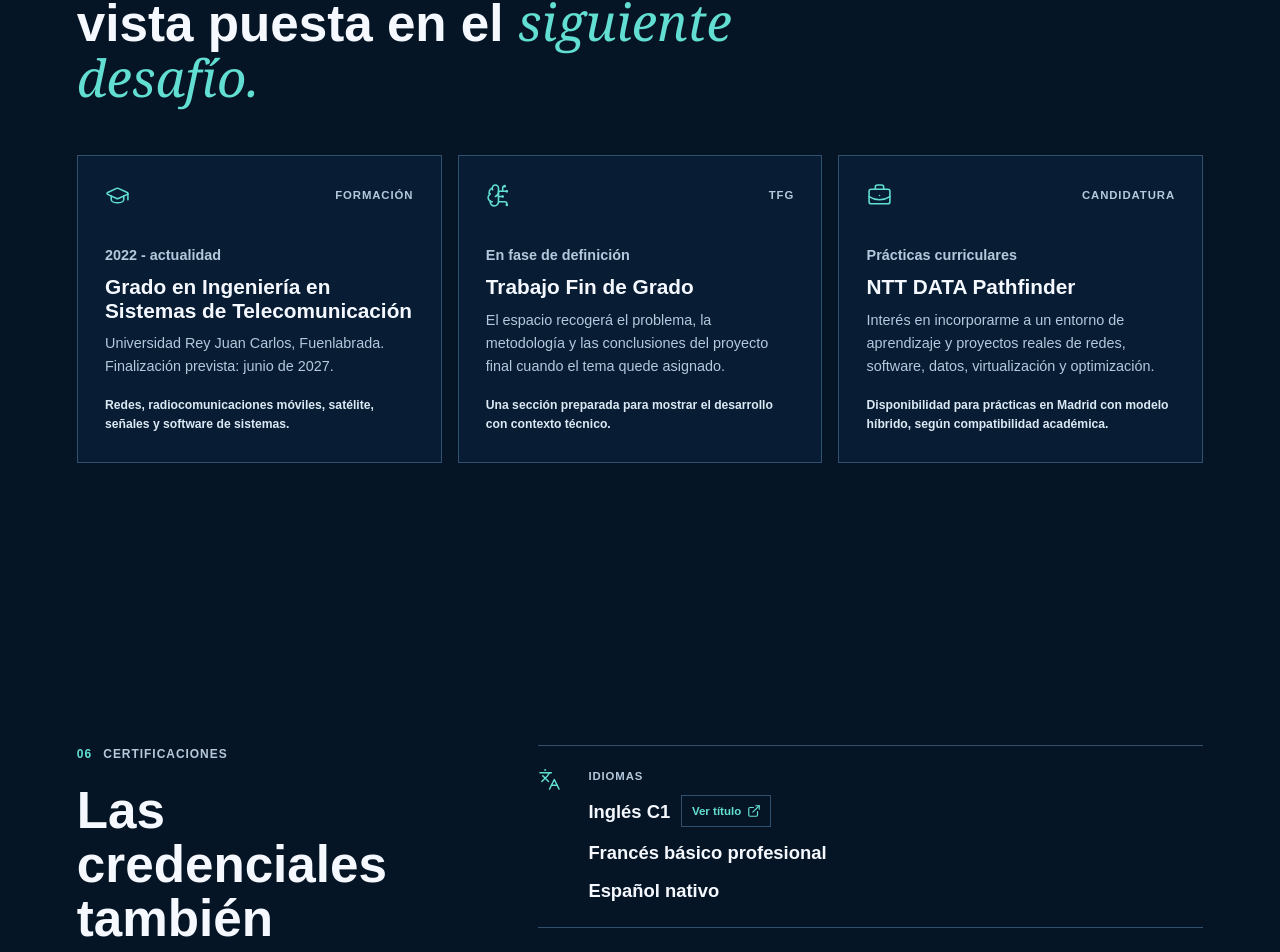
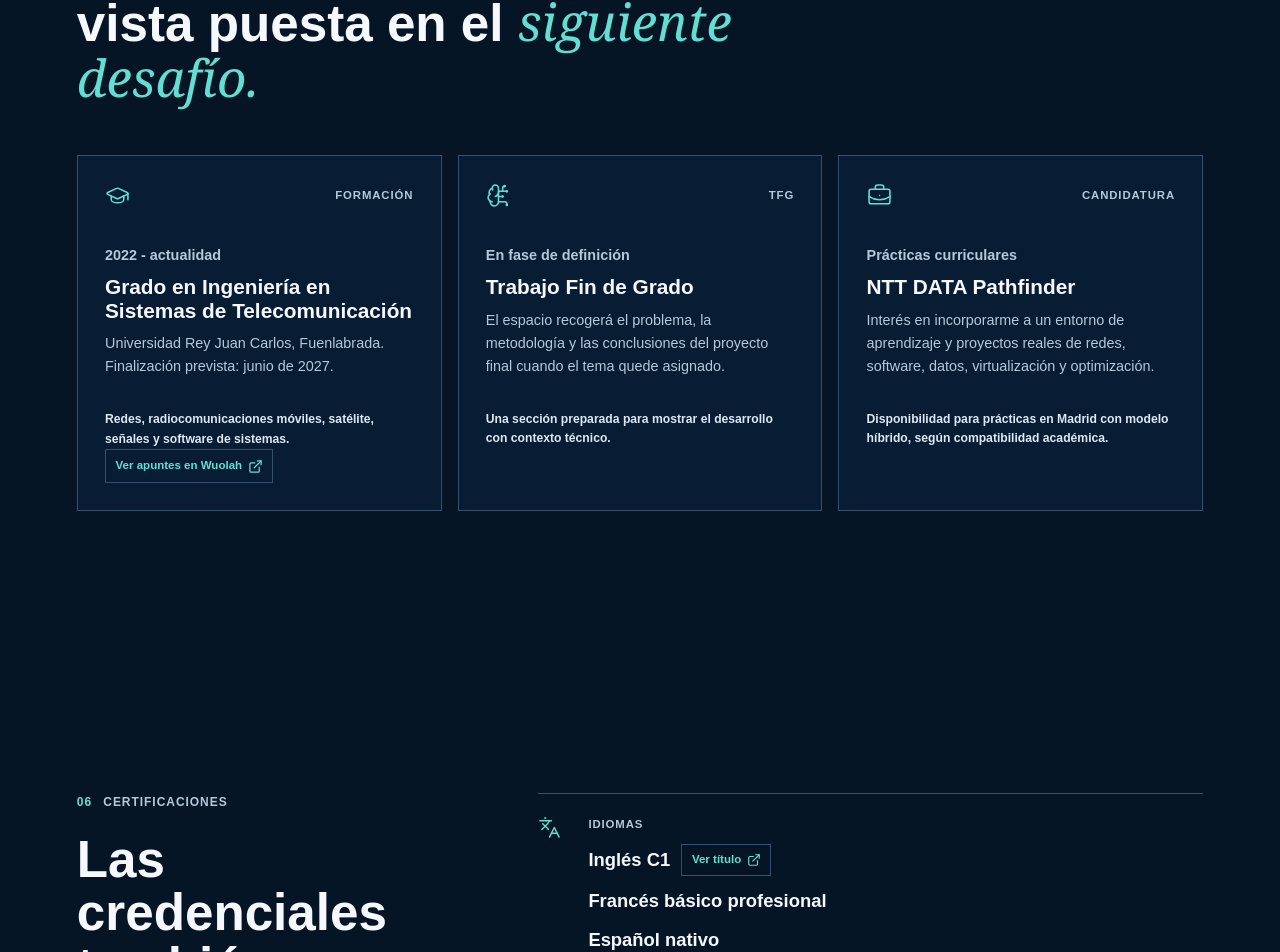
Before and after one commit to gonzaloop1494/gonzalo-portfolio, a Next.js app: page / in a window 1280 px wide. Shown: the part 4415-5367 px from the top of the page. Built offline with nearby package versions, Linux system fonts and the light colour scheme; no server answers.

Commit message:
Add Wuolah notes link to education

```diff
--- a/app/globals.css
+++ b/app/globals.css
@@ -206,13 +206,15 @@ h1 em, h2 em, .display-copy em { color: var(--accent); font-family: Georgia, "Ti
 
 .trajectory-section { padding-top: clamp(5rem, 11vw, 9rem); }
 .trajectory-grid { display: grid; grid-template-columns: repeat(3, 1fr); gap: 1rem; margin-top: 3rem; }
-.timeline-card { min-height: 305px; padding: 1.7rem; border: 1px solid var(--line); background: var(--navy-900); }
+.timeline-card { display: flex; flex-direction: column; min-height: 305px; padding: 1.7rem; border: 1px solid var(--line); background: var(--navy-900); }
 .timeline-heading { display: flex; align-items: center; justify-content: space-between; color: var(--accent); }
 .timeline-heading span { color: var(--muted); font-size: .71rem; font-weight: 800; letter-spacing: .08em; text-transform: uppercase; }
 .timeline-date { margin: 2.25rem 0 .5rem; color: var(--warm); font-size: .75rem; font-weight: 800; }
 .timeline-card h3 { margin-bottom: .65rem; font-size: 1.3rem; line-height: 1.12; }
 .timeline-card > p { color: var(--muted); font-size: .9rem; line-height: 1.6; }
 .timeline-card .timeline-note { margin: 1.1rem 0 0; color: var(--soft); font-size: .76rem; font-weight: 700; }
+.timeline-link { display: inline-flex; align-items: center; gap: .35rem; width: fit-content; min-height: 34px; margin-top: auto; padding: .45rem .6rem; border: 1px solid var(--line); color: var(--accent); font-size: .72rem; font-weight: 800; }
+.timeline-link:hover { border-color: var(--accent); background: var(--accent); color: var(--navy-950); }
 
 .credentials-section { display: grid; grid-template-columns: .7fr 1.3fr; gap: clamp(2.5rem, 8vw, 9rem); align-items: start; }
 .credentials-list { border-top: 1px solid var(--line); }
--- a/components/portfolio.tsx
+++ b/components/portfolio.tsx
@@ -376,6 +376,15 @@ export function Portfolio() {
               <h3>Grado en Ingeniería en Sistemas de Telecomunicación</h3>
               <p>Universidad Rey Juan Carlos, Fuenlabrada. Finalización prevista: junio de 2027.</p>
               <p className="timeline-note">Redes, radiocomunicaciones móviles, satélite, señales y software de sistemas.</p>
+              <a
+                className="timeline-link"
+                href="https://wuolah.com/profile/gonzalo_pacheco"
+                target="_blank"
+                rel="noreferrer"
+                aria-label="Ver apuntes de Gonzalo Pacheco en Wuolah"
+              >
+                Ver apuntes en Wuolah <ExternalLink size={15} />
+              </a>
             </article>
             <article className="timeline-card reveal">
               <div className="timeline-heading"><BrainCircuit size={25} strokeWidth={1.5} /><span>TFG</span></div>
```
